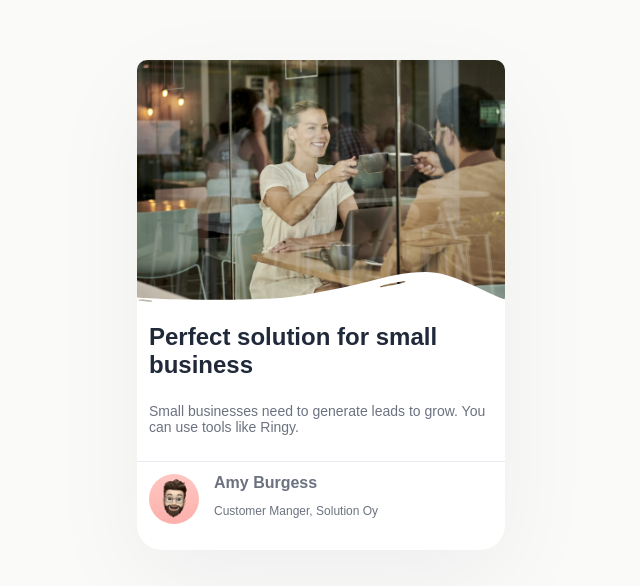
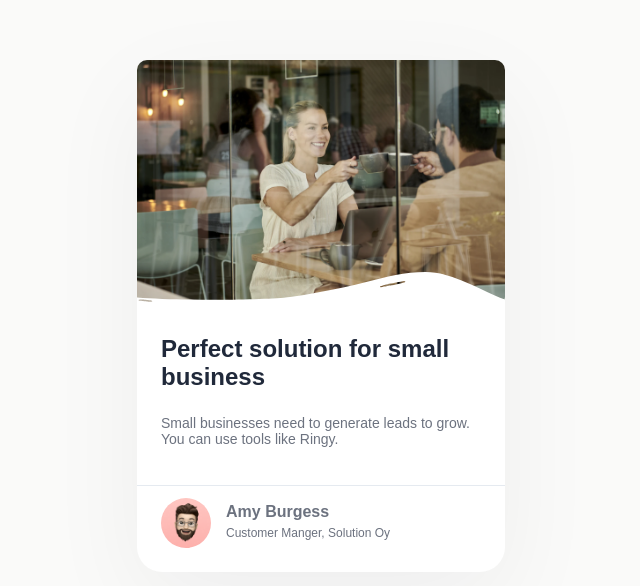
Before and after one commit to JeremieN6/V2-challenge--card-2, a plain HTML site: page index.html in a window 1280 px wide. Shown: the part 112-698 px from the top of the page, without its empty margins (319-959 px from the left). Drawn offline with Linux system fonts and the light colour scheme; a web font is replaced by a local one.

Commit message:
Update style.css

```diff
--- a/style/css/style.css
+++ b/style/css/style.css
@@ -36,7 +36,7 @@ body{
     display: flex;
     flex-direction: column;
     justify-content: flex-start;
-    padding: .75em;
+    padding: 1.5em;
 }
 .containerBody p{
     color: #6C727F;
@@ -54,7 +54,7 @@ h3{
 .containerFooter{
     display: flex;
     border-top: 1px solid #E5EAF0;
-    padding: .75em .75em 0;
+    padding: .75em 1.5em 0;
 }
 
 .containerFooter h4{
@@ -74,9 +74,15 @@ img.contentImage3 {
 }
 .contentFooter{
     margin-left: 15px;
+    margin-top: 5px;
+    margin: 5px 0 0 15px;
+    display: flex;
+    flex-direction: column;
+    justify-content: center;
 }
 .containerFooter p{
     color: #6C727F;
     font-family: 'SORA', sans-serif;
     font-size: 12px;
+    margin-top: 5px;
 }
```
